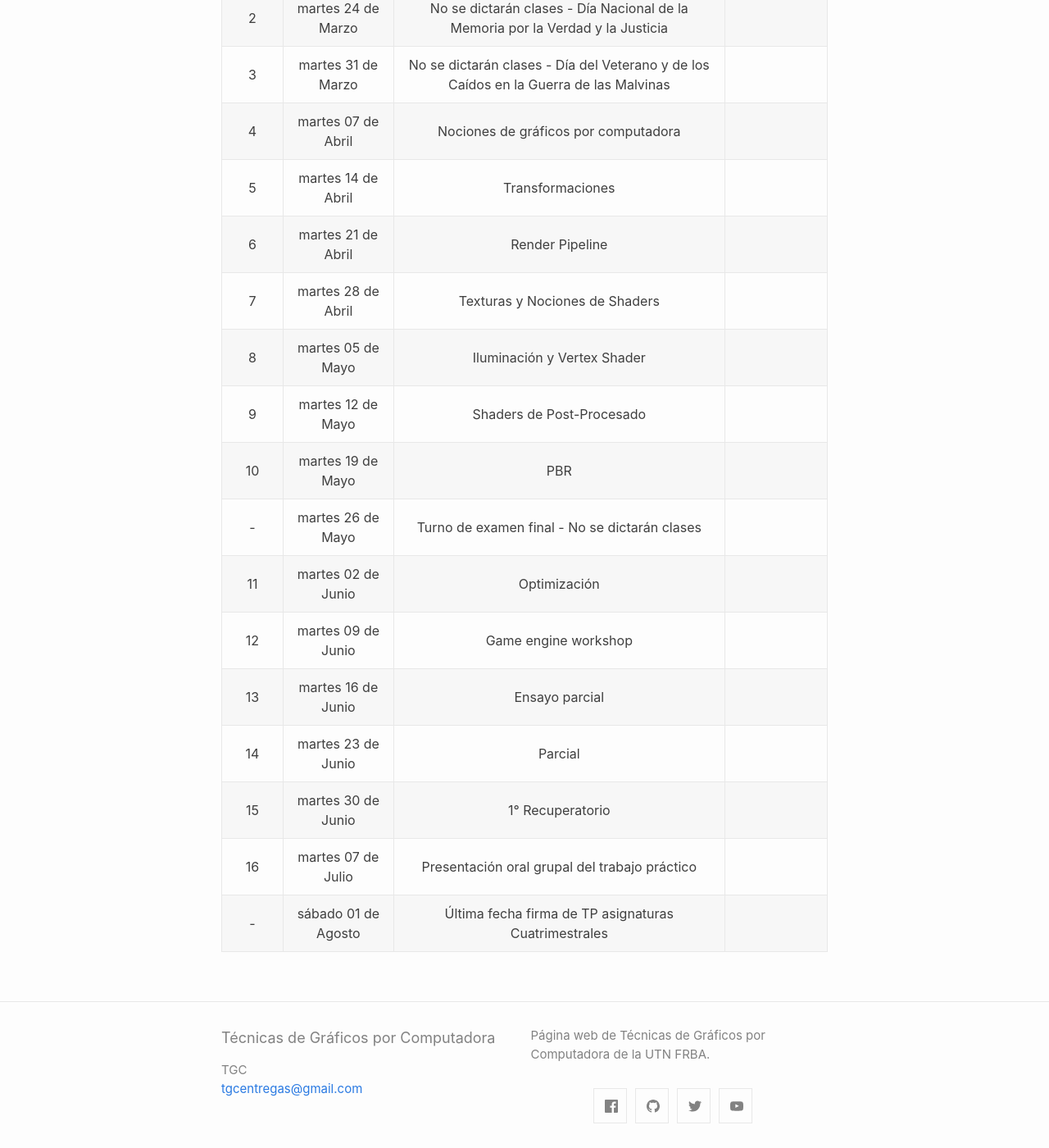
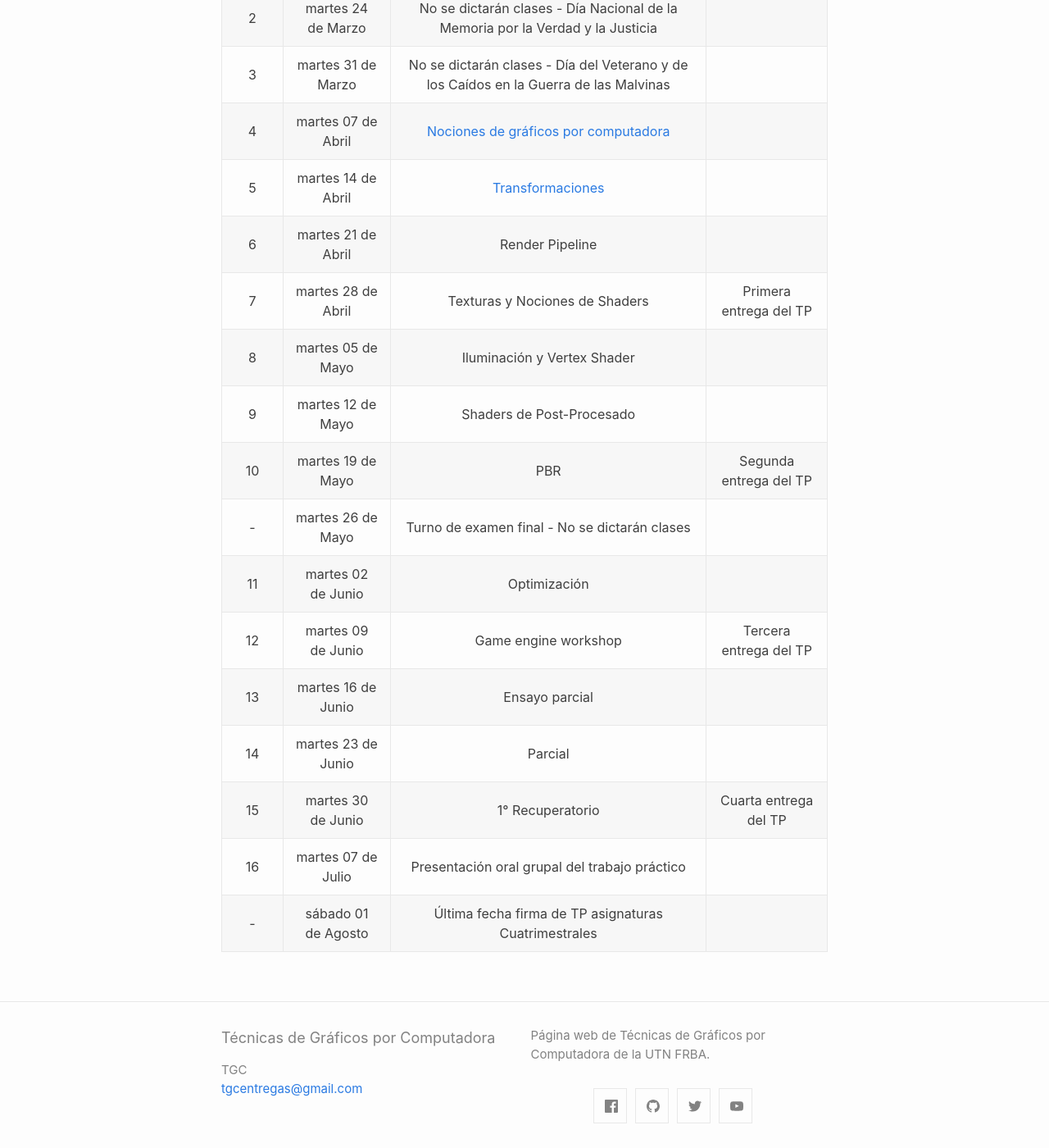
Before and after one commit to tgc-utn/tgc-utn.github.io, a Jekyll site: the page built from cronograma/index.md, in a window 1280 px wide and 1400 px high, scrolled down 469 px. Shown: the whole window at 82% size. Built offline with Jekyll 4.4.1, drawn with Linux system fonts in a browser that asks for light colours.

Commit message:
Update index.md

```diff
--- a/cronograma/index.md
+++ b/cronograma/index.md
@@ -37,18 +37,18 @@ td{
 |  1    | martes 17 de Marzo | No se dictarán clases ||
 |  2    | martes 24 de Marzo | No se dictarán clases - Día Nacional de la Memoria por la Verdad y la Justicia ||
 |  3    | martes 31 de Marzo | No se dictarán clases - Día del Veterano y de los Caídos en la Guerra de las Malvinas ||
-|  4    | martes 07 de Abril | Nociones de gráficos por computadora ||
-|  5    | martes 14 de Abril | Transformaciones ||
+|  4    | martes 07 de Abril | [Nociones de gráficos por computadora](https://docs.google.com/presentation/d/13SGHD1smmkZSZ5RZ9af4C0v_oaSXpK5pQ8SAOGsQN9A) ||
+|  5    | martes 14 de Abril | [Transformaciones](https://docs.google.com/presentation/d/1Swn4KPXrVTW7QMxvIhDQIjBaBsWQer4SY2m5mc6LVGQ) ||
 |  6    | martes 21 de Abril | Render Pipeline ||
-|  7    | martes 28 de Abril | Texturas y Nociones de Shaders ||
+|  7    | martes 28 de Abril | Texturas y Nociones de Shaders | Primera entrega del TP |
 |  8    | martes 05 de Mayo | Iluminación y Vertex Shader ||
 |  9    | martes 12 de Mayo | Shaders de Post-Procesado ||
-| 10    | martes 19 de Mayo | PBR ||
+| 10    | martes 19 de Mayo | PBR | Segunda entrega del TP |
 |  -    | martes 26 de Mayo | Turno de examen final - No se dictarán clases ||
 | 11    | martes 02 de Junio | Optimización ||
-| 12    | martes 09 de Junio | Game engine workshop ||
+| 12    | martes 09 de Junio | Game engine workshop | Tercera entrega del TP |
 | 13    | martes 16 de Junio | Ensayo parcial ||
 | 14    | martes 23 de Junio | Parcial ||
-| 15    | martes 30 de Junio | 1° Recuperatorio ||
+| 15    | martes 30 de Junio | 1° Recuperatorio | Cuarta entrega del TP |
 | 16    | martes 07 de Julio | Presentación oral grupal del trabajo práctico ||
 |  -    | sábado 01 de Agosto | Última fecha firma de TP asignaturas Cuatrimestrales ||
```
